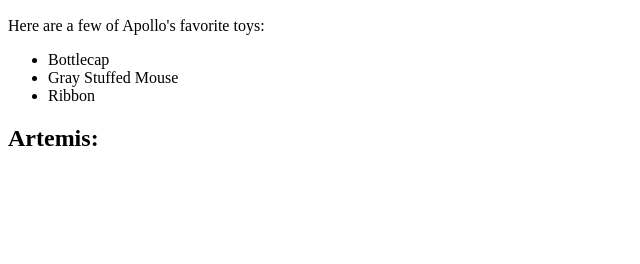
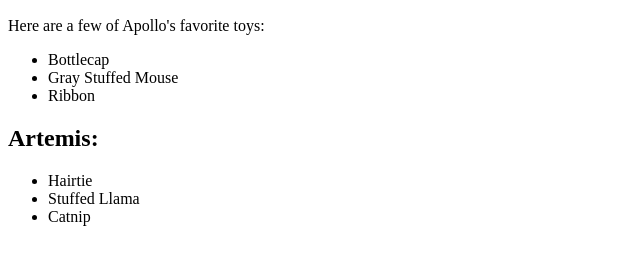
Before and after one commit to CalebCoughenour/Pet-Page, a plain HTML site: page pet-webpage.html in a window 1280 px wide. Shown: the part 110-374 px from the top of the page, without its empty margins (0-640 px from the left). Drawn offline with Linux system fonts and the light colour scheme.

Commit message:
added unordered list to Artemis with 3 items

```diff
--- a/pet-webpage.html
+++ b/pet-webpage.html
@@ -13,5 +13,10 @@
     <li>Ribbon</li>
   </ul>
   <h2>Artemis:</h2>
+  <ul>
+    <li>Hairtie</li>
+    <li>Stuffed Llama</li>
+    <li>Catnip</li>
+  </ul>
 </body>
 </html>
```
